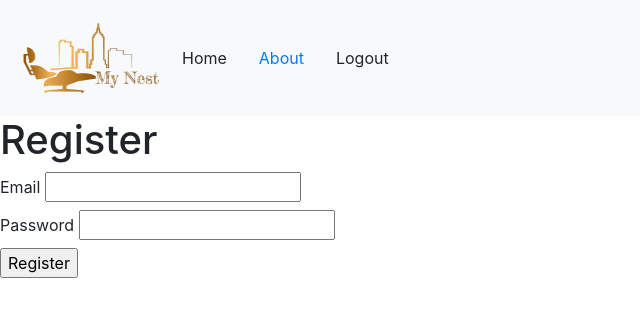
After one commit to HS0705/MyNest, a Flask app: page /register in a window 1280 px wide. The commit adds this page. Shown: the top 317 px of the page, without its empty margins (0-640 px from the left). Run offline with Flask 2, Linux system fonts and the light colour scheme; the visitor is signed in with stand-in values (Sample User, id 1); some libraries are stand-ins or nearby versions.

Commit message:
Added login,Logout,Register functionality. Also updated server.py and created a database

```diff
--- a/requirements.txt
+++ b/requirements.txt
@@ -2,11 +2,14 @@ certifi==2019.3.9
 chardet==3.0.4
 Click==7.0
 Flask==1.0.3
+Flask-SQLAlchemy==2.4.0
 idna==2.8
 itsdangerous==1.1.0
 Jinja2==2.10.1
 MarkupSafe==1.1.1
 pkg-resources==0.0.0
+psycopg2==2.8.2
 requests==2.22.0
+SQLAlchemy==1.3.4
 urllib3==1.25.3
 Werkzeug==0.15.4
--- a/server.py
+++ b/server.py
@@ -1,8 +1,9 @@
-from flask import Flask, redirect, request, render_template, session, json
+from flask import Flask, redirect, request, render_template, session, json, flash
 from jinja2 import StrictUndefined
 from yelp_api import (get_doctor_info,get_restaurant_info,get_store_info,
                         get_school_info)
 import os
+from model import connect_to_db, db, User,Favorites
 
 app = Flask(__name__)
 # app.jinja_env.undefined = StrictUndefined
@@ -11,21 +12,81 @@ app = Flask(__name__)
 # Required to use Flask sessions and the debug toolbar
 app.secret_key = os.environ.get('app_key')
 
-@app.route('/',methods=['GET','POST'])
+@app.route('/')
 def home_page():
     """Renders Homepage"""
 
-    if request.method == 'POST':
-        session['address'] = request.form['address']
-        return redirect('/search')
     return render_template("homepage.html")
+
+@app.route('/register', methods=['GET'])
+def register_form():
+    """Show form for user signup."""
+
+    return render_template("register_form.html")
+
+
+@app.route('/register', methods=['POST'])
+def register_process():
+    """Process registration."""
+
+    # Get form variables
+    email = request.form["email"]
+    password = request.form["password"]
+
+    new_user = User(email=email, password=password)
+
+    db.session.add(new_user)
+    db.session.commit()
+
+    flash(f"User {email} added.")
+    return redirect("/")
+
+
+@app.route('/login', methods=['GET'])
+def login_form():
+    """Show login form."""
+
+    return render_template("login_form.html")
+
+
+@app.route('/login', methods=['POST'])
+def login_process():
+    """Process login."""
+
+    # Get form variables
+    email = request.form["email"]
+    password = request.form["password"]
+
+    user = User.query.filter_by(email=email).first()
+
+    if not user:
+        flash("No such user")
+        return redirect("/login")
+
+    if user.password != password:
+        flash("Incorrect password")
+        return redirect("/login")
+
+    session["user_id"] = user.user_id
+
+    flash("Logged in")
+    return redirect('/')
+
+@app.route('/logout')
+def logout():
+    """Log out."""
+
+    del session["user_id"]
+    flash("Logged Out.")
+    return redirect("/")
 
 
 @app.route('/search')
 def click():
     """Renders apartments page """
-
-    return render_template("apartments.html")
+    address=request.args['address']
+    return render_template("apartments.html",
+        address=address)
 
 
 @app.route('/information/<formatted_address>')
@@ -53,4 +114,7 @@ if __name__ == "__main__":
 
     app.debug = True
 
+    connect_to_db(app)
+
+
     app.run(host="0.0.0.0")
--- a/templates/apartments.html
+++ b/templates/apartments.html
@@ -3,7 +3,7 @@
 {% block title %}Apartments Page{% endblock title %}
 
 {% block content %}
-    <span id="user-address"><b>City: {{ session['address'] }} "</b> </span>
+    <!-- <span id="user-address"><b>City: {{ address }} "</b> </span> -->
     <div class="container-fluid">
         <div class="row">
             <div class="col-lg-8" id="map"></div>
@@ -15,6 +15,9 @@
            </div>
         </div>
     </div>
+    <script>
+        let address="{{ address }}";
+    </script>
     <script type="text/javascript" src="/static/js/rental.js"></script>
     <script
     src="https://maps.googleapis.com/maps/api/js?key=AIzaSyB8fKMRnLas5SNsmEzd4sm8YL6TOLLffI4
--- a/templates/base.html
+++ b/templates/base.html
@@ -11,8 +11,7 @@
       crossorigin="anonymous"
     >
     </script>
-    <script src="https://maxcdn.bootstrapcdn.com/bootstrap/3.4.0/js/bootstrap.min.js">
-    </script>
+    <script async defer crossorigin src="https://maxcdn.bootstrapcdn.com/bootstrap/4.3.1/js/bootstrap.min.js"></script>
     <link rel="stylesheet"
           href="https://cdnjs.cloudflare.com/ajax/libs/font-awesome/5.8.2/css/all.css"
     >
@@ -37,6 +36,14 @@
       <span class="form-inline my-2 my-lg-0">
         <a class="nav-link"  onclick="location.href='/';">Home </a>
         <a class="nav-link" href="/static/about.html">About </a>
+        {% if "user_id" in session %}
+          <a class="nav-link" onclick="location.href='/logout';">Logout</a>
+        {% else %}
+          <a class="nav-link" onclick="location.href='/login';">Login</a>
+          <a class="nav-link" onclick="location.href='/register';">Register</a>
+        {% endif %}
+
+
       </span>
     </nav>
       {% for msg in get_flashed_messages() %}
--- a/templates/homepage.html
+++ b/templates/homepage.html
@@ -4,6 +4,7 @@
         <div class="jumbotron text-center">
             <h1>Welcome to MyNest </h1>
             <p>A centralized application that will help you move to a new location</p>
+            <form action="/search">
                 <input
                     id="searchTextField"
                     name="address"
@@ -13,6 +14,7 @@
                     required
                     >
                 <input type="submit" value="SEARCH" id="submitBtn">
+            </form>
 
         </div>
 
@@ -32,10 +34,6 @@
                     });
                 autoComplete.setFields(['name']);
             });
-
-            $('#submitBtn').on('click',function (){
-                window.onload("/search");
-            })
         });
 </script>
 
--- /dev/null
+++ b/templates/register_form.html
@@ -0,0 +1,27 @@
+{% extends 'base.html' %}
+{% block content %}
+
+<h1>Register</h1>
+
+<form action="register" method="POST">
+
+  <div>
+    <label>
+      Email
+      <input type="email" name="email">
+    </label>
+  </div>
+
+  <div>
+    <label>
+      Password
+      <input type="password" name="password">
+    </label>
+  </div>
+  <div>
+      <input type="submit" value="Register">
+  </div>
+
+</form>
+
+{% endblock %}
```
Also changed, not shown: model.py (added, +46 -0 lines), static/js/rental.js (+14 -19 lines), templates/login_form.html (added, +24 -0 lines). Lines whose indentation alone changed are shown as unchanged.
